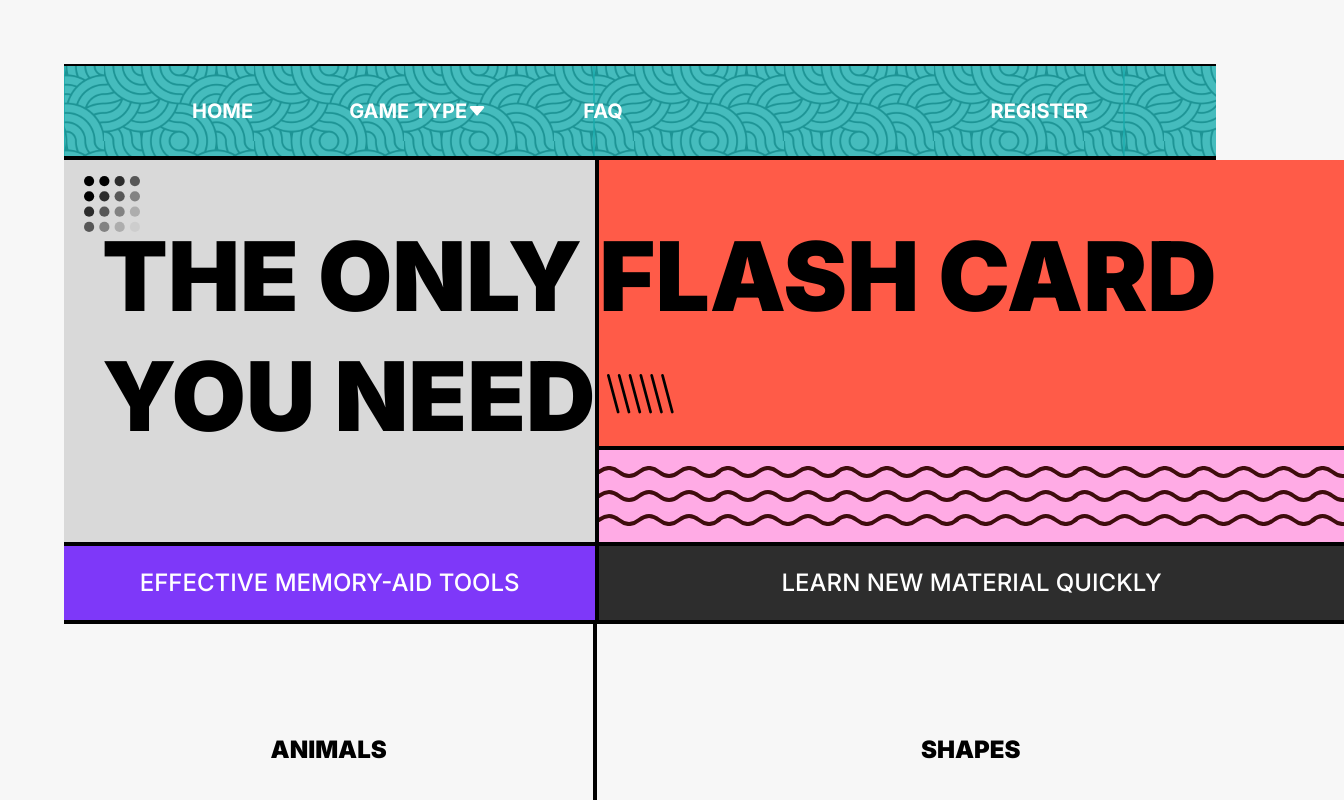
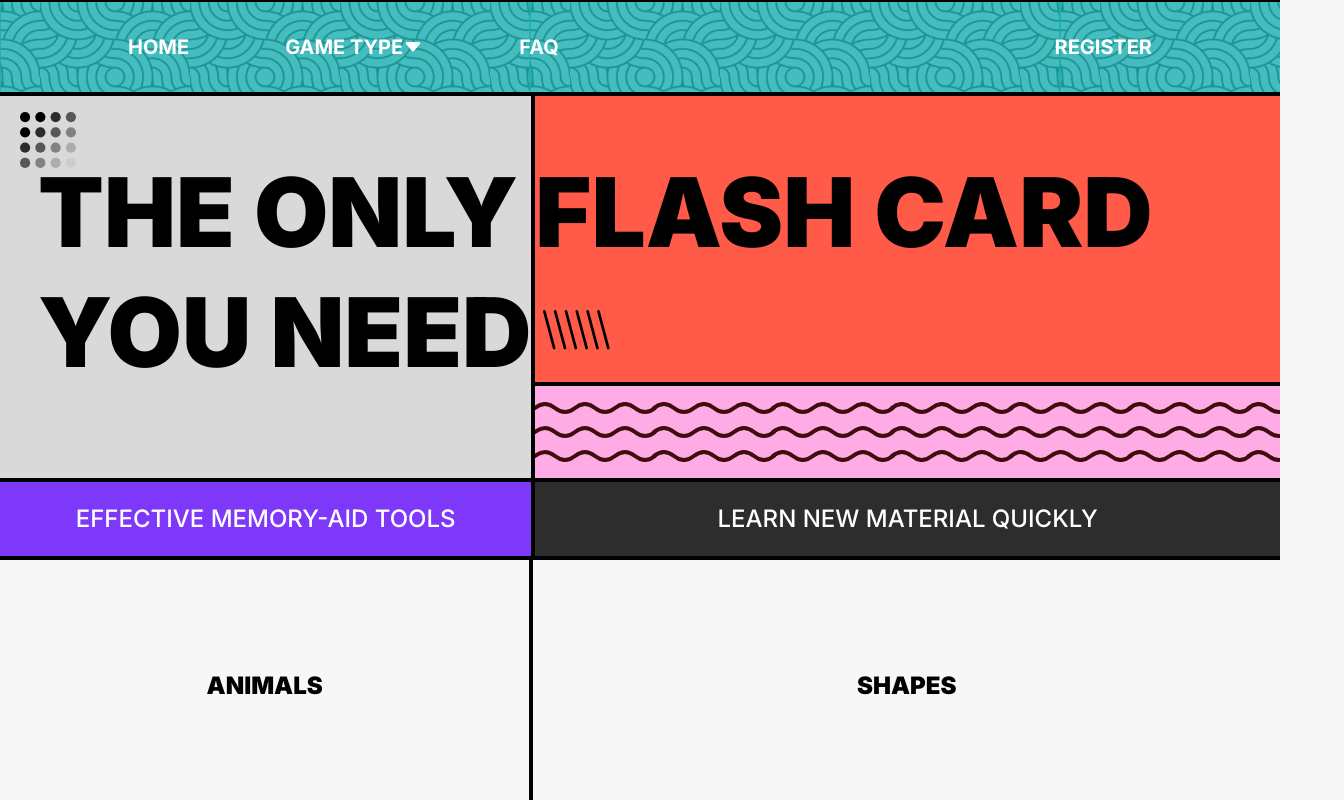
Before and after one commit to chingu-voyages/v42-geckos-team-22, a React (Vite) app: page / in a window 1280 px wide. Shown: the top 800 px of the page, 1344 px wide, since content can reach past the window. Built offline with nearby package versions, Linux system fonts and the light colour scheme.

Commit message:
removed weird padding per discussion with eric/angela

```diff
--- a/src/App.jsx
+++ b/src/App.jsx
@@ -15,7 +15,7 @@ function App() {
   const location = useLocation();
 
   return (
-    <div className=" md:p-16">
+    <div className="">
       <Header />
       <Routes location={location} key={location.pathname} >
         <Route path="/" element={<Home />} />
```
